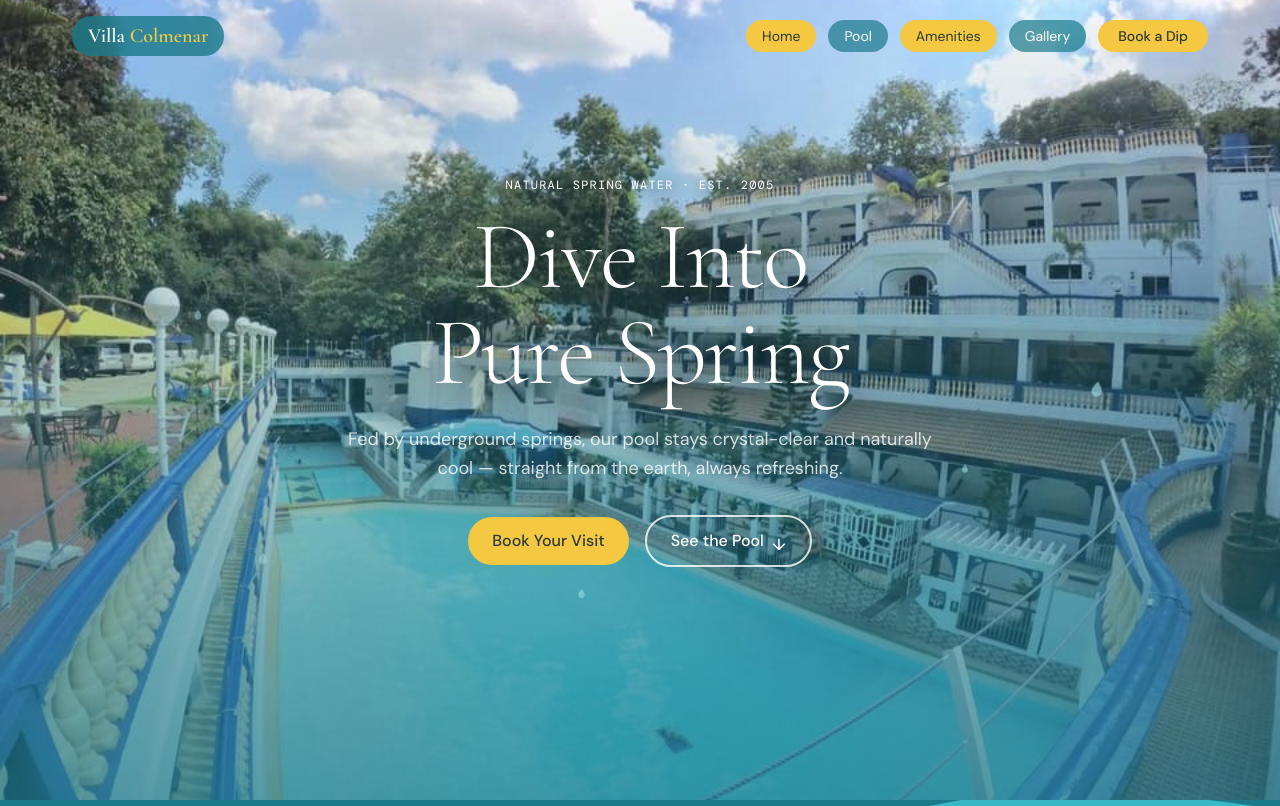
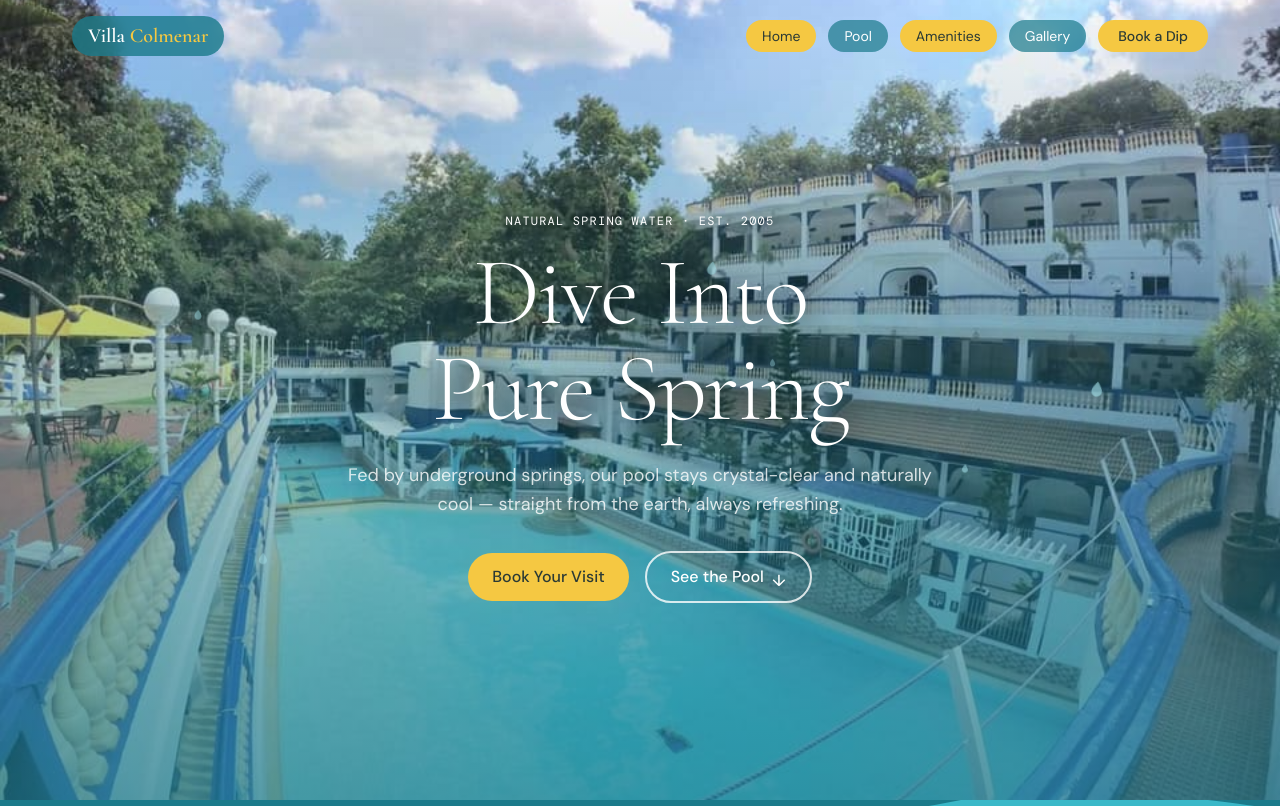
Before and after one commit to Elydia04/Colmenar-Website, a Next.js app: page / in a window 1280 px wide. Shown: the top 806 px of the page. Built offline with nearby package versions, Linux system fonts and the light colour scheme.

Commit message:
adjustments

```diff
--- a/src/components/sections/Hero.tsx
+++ b/src/components/sections/Hero.tsx
@@ -64,7 +64,7 @@ export default function Hero() {
         </svg>
       ))}
 
-      <div className="absolute inset-0 flex items-center justify-center pt-16 md:pt-18 pb-8 md:pb-32">
+      <div className="absolute inset-0 flex items-center justify-center pt-16 md:pt-36 pb-8 md:pb-32">
         <div className="text-center max-w-200 px-4">
           <p
             className="hero-eyebrow font-mono text-xs uppercase tracking-widest text-white mb-4"
```
